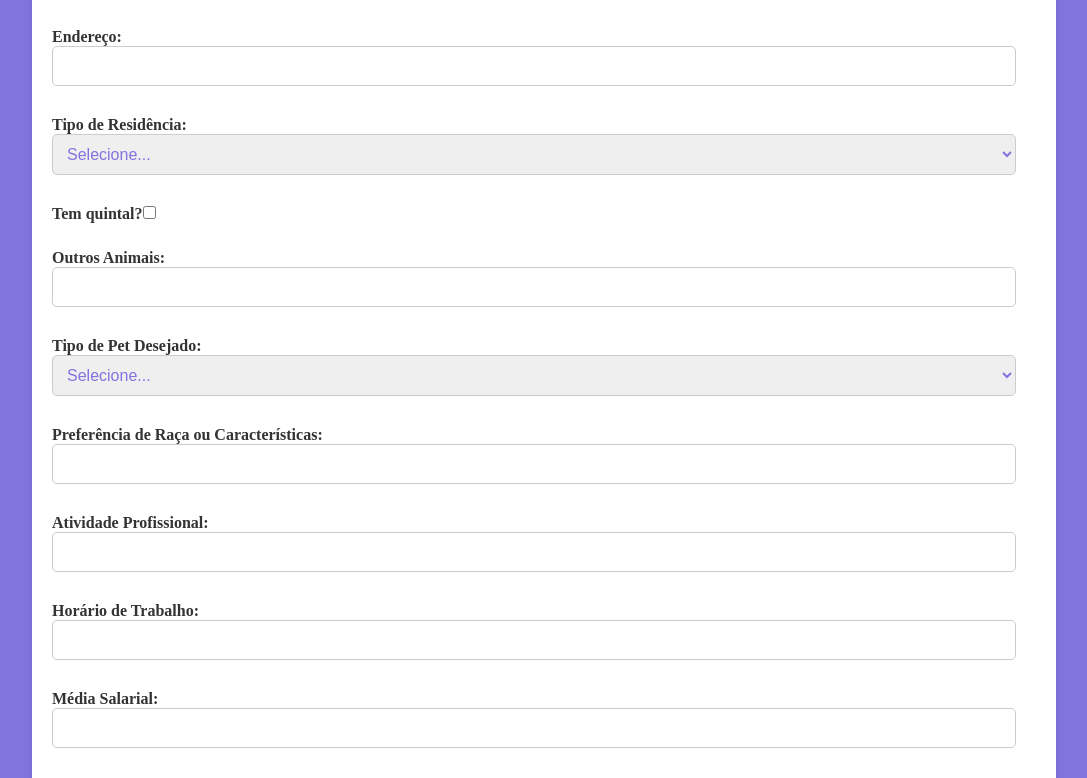
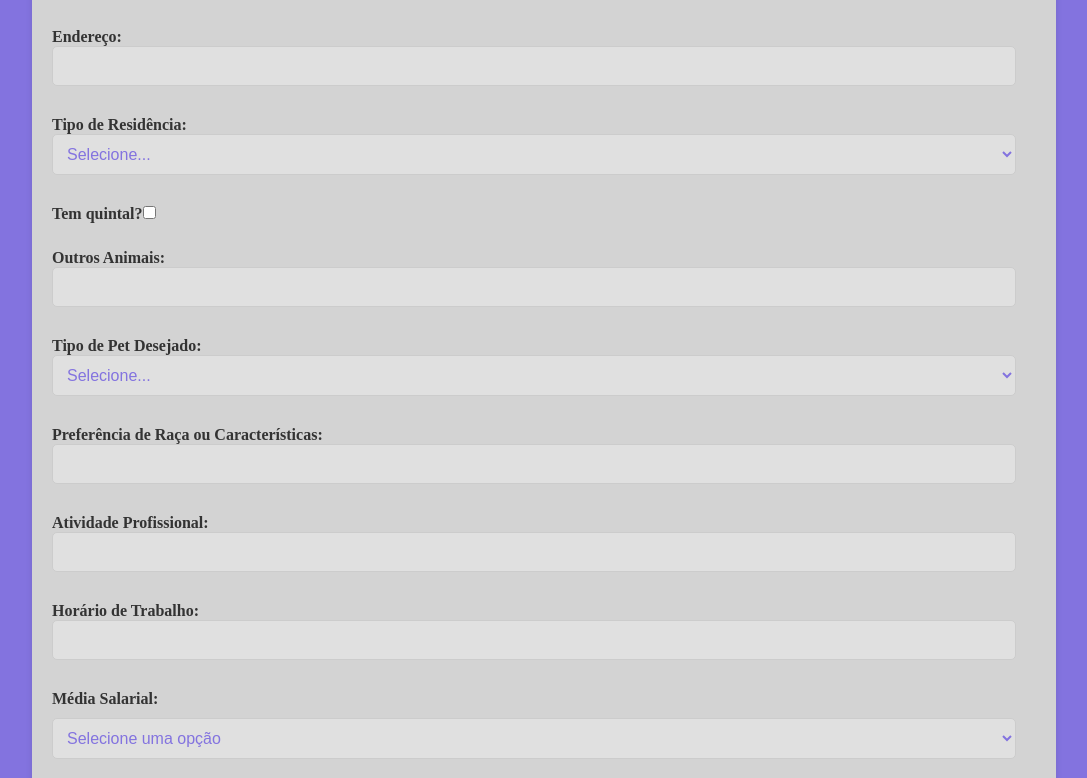
Before and after one commit to GabrielNunes5/Amigo-de-Pata, a React (Vite) app: page /register in a window 1280 px wide. Shown: the part 505-1283 px from the top of the page, without its empty margins (96-1183 px from the left). Built offline with nearby package versions, Linux system fonts and the light colour scheme.

Commit message:
From register

```diff
--- a/src/Cats/Cats.css
+++ b/src/Cats/Cats.css
@@ -2,12 +2,14 @@
   display: flex;
   flex-direction: row;
   width: 100%;
+  background-color: (211, 211, 211);
 }
 
 .filterAside {
   width: 20%;
   padding: 20px;
-  background-color: #f8f8f8;
+ background-color: rgb(211, 211, 211);
+
   border-right: 1px solid #ccc;
   position: sticky;
   top: 0;
--- a/src/Header/Header.css
+++ b/src/Header/Header.css
@@ -32,6 +32,7 @@ transform: scale(1.1);
   font-size: 1.1em;
   cursor: pointer;
   transition: 0.3s ease-in-out;
+
 }
 
 
--- a/src/Register/Register.css
+++ b/src/Register/Register.css
@@ -8,7 +8,7 @@
 .formularioAdocao {
   width: 80%;
   margin: 20px auto;
-  background-color: #fff;
+  background-color:rgb(211, 211, 211);
   padding: 20px;
   border-radius: 10px;
   box-shadow: 0px 4px 6px rgba(0, 0, 0, 0.1);
@@ -30,6 +30,7 @@ label {
 }
 
 input, select, textarea {
+  background-color:  #E0E0E0;
   width: calc(100% - 20px);
   padding: 10px;
   margin-bottom: 20px;
--- a/src/Register/Register.jsx
+++ b/src/Register/Register.jsx
@@ -1,6 +1,8 @@
-import React, { useState } from "react";
+import React, { useState } from 'react';
 import './Register.css';
-import Header from "../Header/Header";
+import Header from '../Header/Header';
+import e from 'cors';
+import axios from 'axios';
 
 export default function Register() {
   const [formData, setFormData] = useState({
@@ -20,7 +22,7 @@ export default function Register() {
     motivoDaAdocao: '',
     compromissoDeCuidar: '',
     outrasExperiencias: '',
-    infoAdicional: ''
+    infoAdicional: '',
   });
 
   const handleChange = (e) => {
@@ -31,17 +33,41 @@ export default function Register() {
     });
   };
 
-  const handleSubmit = (e) => {
+  const handleSubmit = async (e) => {
     e.preventDefault();
     console.log('Form Data:', formData);
-    // pegar link API/Banco de dados com o gaybriel
+    try {
+      // Fazendo a requisição para o backend com os nomes corretos
+      const response = await axios.post('http://localhost:5000/adopters', {
+        adopter_full_name: formData.nomeCompleto,
+        adopter_age: formData.idade,
+        adopter_email: formData.email,
+        adopter_phone: formData.telefone,
+        adopter_address: formData.endereco,
+        adopter_residence_type: formData.tipoDeResidencia,
+        adopter_has_garden: formData.jardim,
+        adopter_other_pets: formData.outrosPets,
+        adopter_pet_type: formData.tipoDePet,
+        adopter_pet_preference: formData.estiloDoPet,
+        adopter_occupation: formData.trabalho,
+        adopter_work_hours: formData.horasTrabalhadas,
+        adopter_income: formData.mediaSalarial,
+        adopter_adoption_reason: formData.motivoDaAdocao,
+        adopter_commitment_to_care: formData.compromissoDeCuidar,
+        adopter_experience_with_pets: formData.outrasExperiencias,
+        adopter_additional_info: formData.infoAdicional,
+      });
+      console.log('Adopter registered:', response.data);
+    } catch (error) {
+      console.log('Erro: ', error);
+    }
   };
 
   return (
     <>
       <section className="formSection">
         <form onSubmit={handleSubmit} className="formularioAdocao">
-          <h2>Cadastro/Formulário de Adoção</h2>
+          <h2>Formulário de Adoção</h2>
 
           <label>
             Nome completo:
@@ -95,7 +121,12 @@ export default function Register() {
           </label>
           <label>
             Tipo de Residência:
-            <select name="tipoDeResidencia" value={formData.tipoDeResidencia} onChange={handleChange} required>
+            <select
+              name="tipoDeResidencia"
+              value={formData.tipoDeResidencia}
+              onChange={handleChange}
+              required
+            >
               <option value="">Selecione...</option>
               <option value="casa">Casa</option>
               <option value="apartamento">Apartamento</option>
@@ -123,7 +154,12 @@ export default function Register() {
           </label>
           <label>
             Tipo de Pet Desejado:
-            <select name="tipoDePet" value={formData.tipoDePet} onChange={handleChange} required>
+            <select
+              name="tipoDePet"
+              value={formData.tipoDePet}
+              onChange={handleChange}
+              required
+            >
               <option value="">Selecione...</option>
               <option value="cachorro">Cachorro</option>
               <option value="gato">Gato</option>
@@ -160,16 +196,30 @@ export default function Register() {
               required
             />
           </label>
-          <label>
-            Média Salarial:
-            <input
-              type="number"
-              name="mediaSalarial"
-              value={formData.mediaSalarial}
-              onChange={handleChange}
-              required
-            />
-          </label>
+          <label htmlFor="mediaSalarial">Média Salarial:</label>
+          <select
+            name="mediaSalarial"
+            value={formData.mediaSalarial}
+            onChange={handleChange}
+            required
+          >
+            <option value="">Selecione uma opção</option>
+            <option value="menos de um salário mínimo">
+              Menos de um salário mínimo
+            </option>
+            <option value="de 1 a 3 salários mínimos">
+              De um a 3 salários mínimos
+            </option>
+            <option value="de 3 a 5 salários mínimos">
+              De 3 a 5 salários mínimos
+            </option>
+            <option value="de 5 a 10 salários mínimos">
+              De 5 a 10 salários mínimos
+            </option>
+            <option value="mais de 10 salários mínimos">
+              Mais de 10 salários mínimos
+            </option>
+          </select>
           <label>
             Motivo da Adoção:
             <textarea
```
Also changed, not shown: 1 other file (tests, documents, lock files or other folders).
